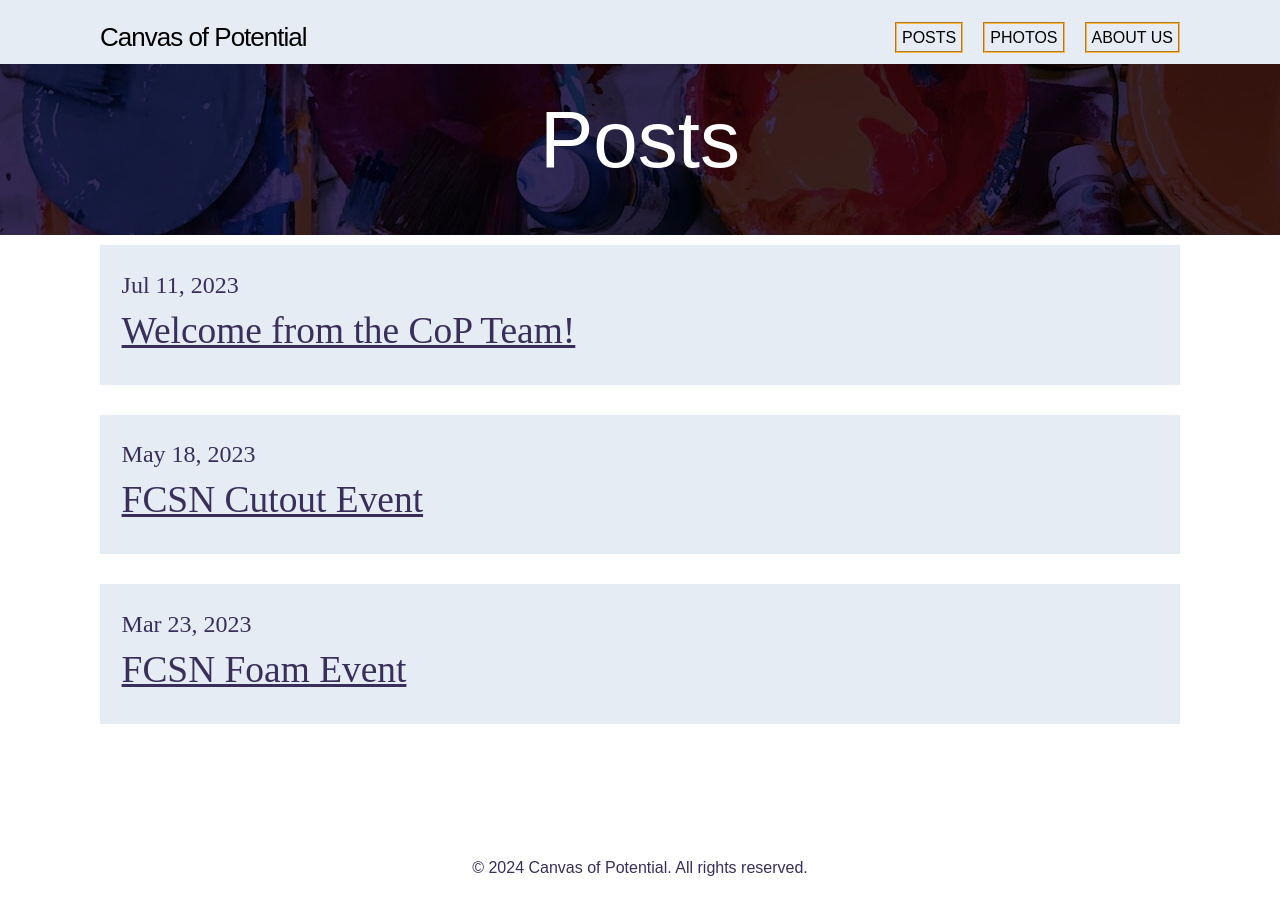
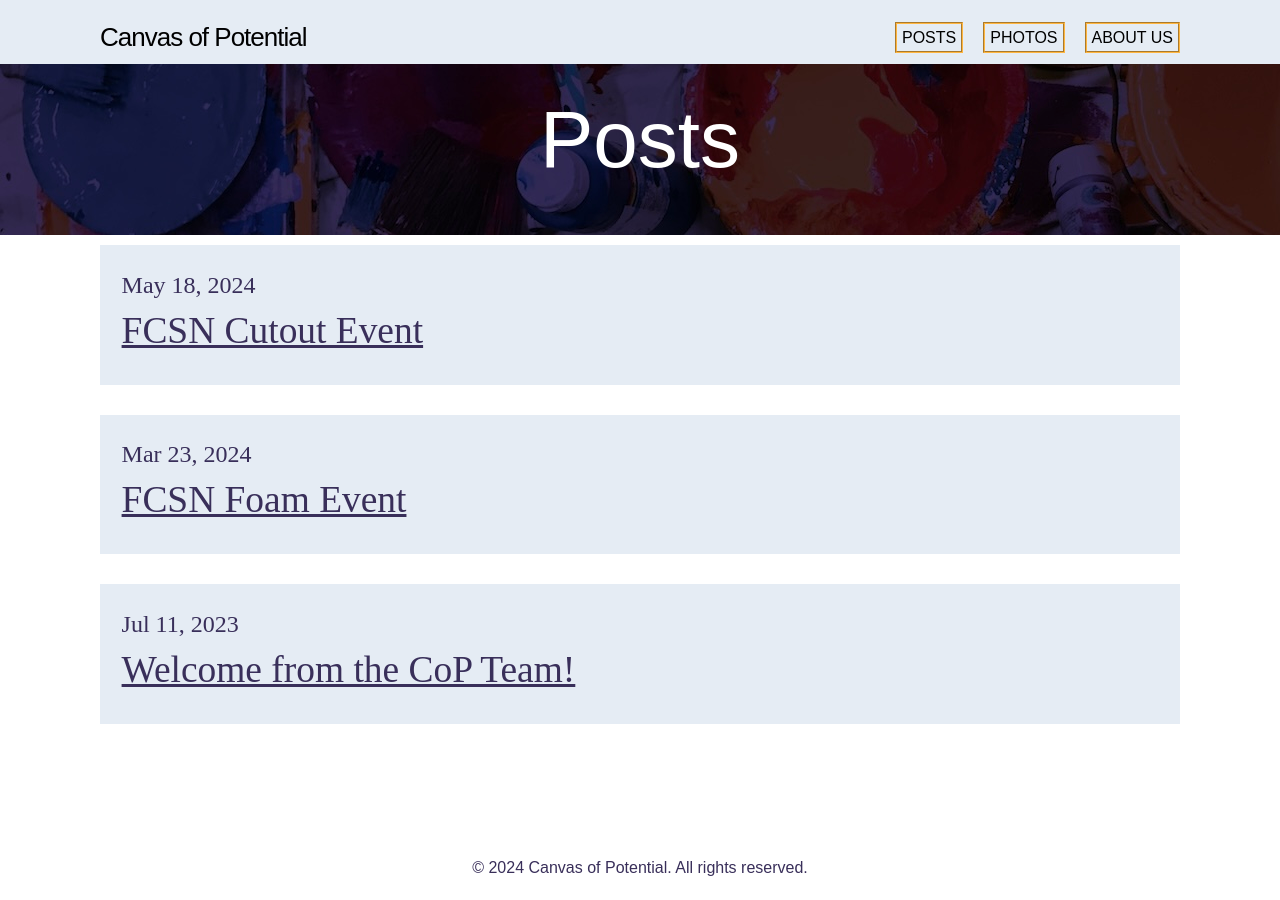
Before and after one commit to canvasofpotential/canvasofpotential.github.io, a Jekyll site: the page built from docs/news.md, in a window 1280 px wide. Built offline with Jekyll 4.4.1, drawn with Linux system fonts in a browser that asks for light colours; some web fonts are replaced.

Commit message:
Updated dates

```diff
--- a/docs/_layouts/posts.html
+++ b/docs/_layouts/posts.html
@@ -17,8 +17,7 @@ layout: default
 
     {%- if site.posts.size > 0 -%}
       <ul class="post-list">
-        {%- assign sorted_posts = site.posts | sort: 'date' | reverse -%}
-        {%- for post in sorted_posts -%}
+        {%- for post in site.posts -%}
         <li>
           <div id="post-div">
             {%- assign date_format = site.minima.date_format | default: "%b %-d, %Y" -%}
@@ -31,7 +30,7 @@ layout: default
             {%- if site.show_excerpts -%}
               {{ post.excerpt }}
             {%- endif -%}
-          </div>
+        </div>
         </li>
         {%- endfor -%}
       </ul>
--- a/docs/_posts/2024-03-23-FCSN-Cutout.md
+++ b/docs/_posts/2024-03-23-FCSN-Cutout.md
@@ -1,7 +1,7 @@
 ---
 layout: post
 title:  "FCSN Foam Event"
-date:   2023-03-23 22:50:00 -0700
+date:   2024-03-23 22:50:00 -0700
 categories: jekyll update
 ---
 Today, volunteers from Canvas of Potential hosted another art event at FCSN.
--- a/docs/_posts/2024-05-18-FCSN-Paper Cutting.md
+++ b/docs/_posts/2024-05-18-FCSN-Paper Cutting.md
@@ -1,7 +1,7 @@
 ---
 layout: post
 title:  "FCSN Cutout Event"
-date:   2023-05-18 22:50:00 -0700
+date:   2024-05-18 22:50:00 -0700
 categories: jekyll update
 ---
 In our final FCSN event of the Spring 2024 season, participants used construction and foam paper to create various patterns, including snowflakes, flowers, etc. Then, they proceeded to use foam to make a flower, along with a landscape framed as a photo.
```
